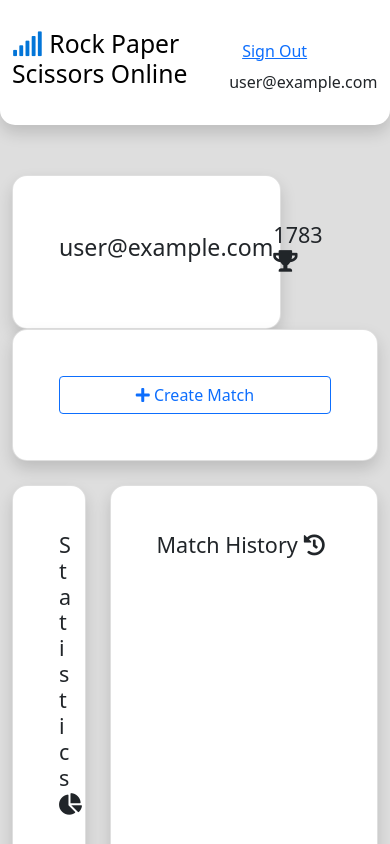
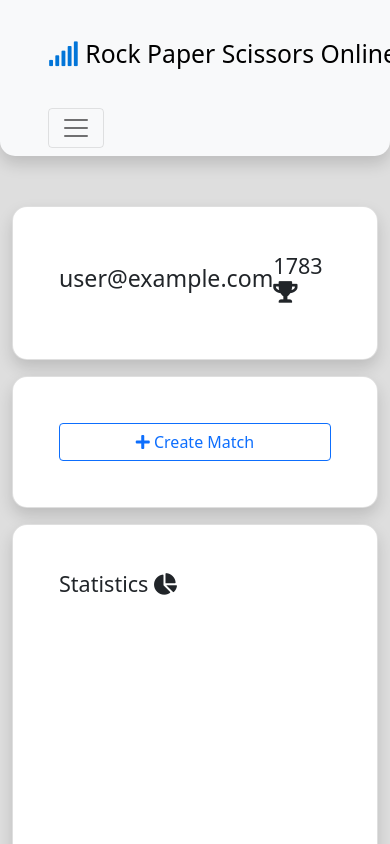
Before and after one commit to landrygeiger/rps-online, a React (Create React App) app: page / in a window 390 px wide. Shown: the top 844 px of the page. Built offline with nearby package versions, Linux system fonts and the light colour scheme; no server answers; sample sign-in values are in the browser's storage.

Commit message:
Improved mobile support by introducing break points in main and game layouts.

```diff
--- a/public/stylesheet.css
+++ b/public/stylesheet.css
@@ -40,3 +40,28 @@
 .game-button:hover {
     background-color: #545454;
 }
+
+.player-title {
+    font-size: 25px;
+}
+
+@media (max-width: 768px) {
+    .player-title {
+        font-size: 17px;
+    }
+}
+
+.game-buttons {
+    display: flex;
+    justify-content: center;
+    align-items: center;
+}
+
+@media (max-width: 768px) {
+    .game-buttons {
+        display: flex;
+        justify-content: center;
+        align-items: center;
+        flex-direction: column;
+    }
+}
--- a/src/components/AuthComponents.js
+++ b/src/components/AuthComponents.js
@@ -17,7 +17,7 @@ export const SignUp = () => {
         e.preventDefault();
 
         if(passwordRef.current.value !== confirmPasswordRef.current.value) {
-            return setError("Passwords do no match");
+            return setError("Passwords do not match.");
         }
 
         try {
@@ -26,7 +26,7 @@ export const SignUp = () => {
             await signup(emailRef.current.value, passwordRef.current.value);
             history.push("/");
         } catch {
-            setError("Failed to create account");
+            setError("Failed to create account.");
         }
 
         setLoading(false);
@@ -78,7 +78,7 @@ export const Login = () => {
             await login(emailRef.current.value, passwordRef.current.value);
             history.push("/");
         } catch {
-            setError("Failed to login");
+            setError("Failed to login.");
         }
 
         setLoading(false);
--- a/src/components/Loader.js
+++ b/src/components/Loader.js
@@ -1,6 +1,6 @@
 const Loader = () => {
     return (
-        <div className="d-flex align-items-center justify-content-center w-100 h-100 p-5">
+        <div className="d-flex align-items-center justify-content-center w-100 h-100 p-5" style={{flexGrow: 1}}>
             <div className="loader"></div>
         </div>
     );
--- a/src/components/PageHeader.js
+++ b/src/components/PageHeader.js
@@ -1,6 +1,6 @@
 import { Link, useHistory } from "react-router-dom";
 import { useState } from "react";
-import { Button, Container, Alert } from "react-bootstrap";
+import { Button, Container, Alert, Navbar, Nav } from "react-bootstrap";
 import { useAuth } from "../contexts/AuthContext";
 
 // Styling for inner header container (keeps header items within an area of 1200px )
@@ -27,7 +27,22 @@ const PageHeader = () => {
     const { currentUser } = useAuth();
 
     return (
-        <div className="shadow" style={outerStyle}>
+        <Navbar bg="light" expand="md" style={{maxWidth: "1500px", borderRadius: "0 0 15px 15px"}} className="mx-auto shadow px-5">
+            <Navbar.Brand style={{minHeight: "100px"}} className="d-flex align-items-center">
+                <Link to="/" style={{textDecoration: "none", color: "black"}}>
+                    <h2><i className="fas fa-signal" style={{color: "#0275d8"}} /> Rock Paper Scissors Online</h2>
+                </Link>
+            </Navbar.Brand>
+            <Navbar.Toggle aria-controls="navbar-nav" />
+            <Navbar.Collapse id="navbar-nav">
+                <Nav className="d-flex justify-content-end w-100">
+                    <div className="d-flex justify-content-end">
+                        { currentUser ? <SignOutAndProfileInputs /> : <LoginAndSignUpInputs /> }
+                    </div>
+                </Nav>
+            </Navbar.Collapse>
+        </Navbar>
+        /* <div className="shadow" style={outerStyle}>
             <Container style={innerStyle}>
                 <Link to="/" style={{textDecoration: "none", color: "black"}}>
                     <h2><i className="fas fa-signal" style={{color: "#0275d8"}}></i> Rock Paper Scissors Online</h2>
@@ -37,21 +52,21 @@ const PageHeader = () => {
                     { !currentUser ? <LoginAndSignUpInputs /> : <SignOutAndProfileInputs /> }
                 </div>
             </Container>
-        </div>
+            </div> */
     );
 }
 
 // Contains log in and sign up buttons
 const LoginAndSignUpInputs = () => {
     return (
-        <div>
+        <>
             <Link to="/login">
                 <Button variant="primary"><i className="far fa-user"></i> Login</Button>
             </Link>
             <Link to="/signup">
                 <Button variant="outline-primary" style={{marginLeft: "15px"}}><i className="far fa-edit"></i> Sign Up</Button>
             </Link>
-        </div>
+        </>
     );
 }
 
@@ -76,10 +91,10 @@ const SignOutAndProfileInputs = () => {
     }
 
     return (
-        <div>
+        <div className="d-flex align-items-center">
             {error && <Alert variant="danger">{error}</Alert>}
-            <Button disabled={loading} variant="link" onClick={handleSignout}>Sign Out</Button>
-            <p style={{display: "inline"}}>{currentUser.email}</p>
+            <p className="mx-3 my-auto"><i className="fas fa-user" /> {currentUser.email}</p>
+            <Button disabled={loading} variant="outline-primary" onClick={handleSignout}>Sign Out</Button>
         </div>
     );
 }
--- a/src/components/PlayerDashboard.js
+++ b/src/components/PlayerDashboard.js
@@ -11,8 +11,8 @@ const PlayerDashboard = () => {
     return (
         <div className="w-100">
             { error && <Alert variant="danger" className="shadow">{error}</Alert> }
-            <Row className="mb-4">
-                <Col xs={9}>
+            <Row>
+                <Col md={9} className="mb-3">
                     <Card className="content-card shadow">
                         <Card.Body>
                         <div className="d-flex justify-content-between align-items-center">
@@ -22,7 +22,7 @@ const PlayerDashboard = () => {
                         </Card.Body>
                     </Card>
                 </Col>
-                <Col>
+                <Col className="mb-3">
                     <Card className="content-card shadow">
                         <Card.Body>
                             <div className="d-flex justify-content-end w-100">
@@ -33,14 +33,14 @@ const PlayerDashboard = () => {
                 </Col>
             </Row>
             <Row className="h-100">
-                <Col xs={3} className="h-100">
+                <Col md={3} className="h-100 mb-3">
                     <Card className="content-card shadow" style={{height: "500px"}}>
                         <Card.Body>
                             <h4>Statistics <i className="fas fa-chart-pie"></i></h4>
                         </Card.Body>
                     </Card>
                 </Col>
-                <Col>
+                <Col className="mb-3">
                     <Card className="content-card shadow" style={{height: "500px"}}>
                         <Card.Body>
                             <h4>Match History <i className="fas fa-history"></i></h4>
--- a/src/components/game/GameButtons.js
+++ b/src/components/game/GameButtons.js
@@ -34,7 +34,7 @@ const GameButtons = (props) => {
     }
 
     return (
-        <div className="d-flex justify-content-center">
+        <div className="game-buttons">
             <Button disabled={props.disabled} handleClick={handleClick} buttonId={"rock"} colored={colored} />
             <Button disabled={props.disabled} handleClick={handleClick} buttonId={"paper"} colored={colored} />
             <Button disabled={props.disabled} handleClick={handleClick} buttonId={"scissors"} colored={colored} />
--- a/src/components/game/GameCompleteDisplay.js
+++ b/src/components/game/GameCompleteDisplay.js
@@ -1,6 +1,6 @@
 
 const GameCompleteDisplay = (props) => {
-    return <p style={{fontSize: "40px"}}>{props.matchStatus.data.winner} wins!</p>
+    return <p style={{fontSize: "40px", textAlign: "center"}}>{props.matchStatus.data.winner} wins!</p>
 }
 
 export default GameCompleteDisplay;
--- a/src/components/game/GameDisplay.js
+++ b/src/components/game/GameDisplay.js
@@ -62,12 +62,12 @@ const GameDisplay = () => {
     }
 
     return (
-        <Card className="w-100 content-card shadow" style={{height: "calc(100vh - 225px"}}>
-            <Card.Body>
+        <Card className="w-100 content-card shadow mb-5">
+            <Card.Body className="d-flex flex-column" style={{minHeight: "500px", boxSizing: "border-box"}}>
                 { !loading
                 ? <>
                     <Scoreboard matchData={matchData} />
-                    <div className= "d-flex justify-content-center align-items-center flex-column" style={{height: "520px"}}>
+                    <div className= "d-flex justify-content-center align-items-center flex-column" style={{flexGrow: 1}}>
                         { matchStatus.state === "waiting-for-players" ? <>
                                 <p>Waiting for players...</p>
                                 <InputGroup style={{width: "450px"}}>
--- a/src/components/game/Scoreboard.js
+++ b/src/components/game/Scoreboard.js
@@ -4,8 +4,8 @@ const Scoreboard = (props) => {
     return (
         <>
             <div className="d-flex justify-content-between mb-2">
-                <h2>{props.matchData.player1}</h2>
-                <h2>{props.matchData.player2}</h2>
+                <p className="player-title">{props.matchData.player1}</p>
+                <p className="player-title">{props.matchData.player2}</p>
             </div>
             <div className="d-flex justify-content-between">
                 <div className="d-flex">
--- a/src/contexts/SocketContext.js
+++ b/src/contexts/SocketContext.js
@@ -14,7 +14,7 @@ export const SocketProvider = ({ children }) => {
     const connect = () => {
         // Promise that resolves once connection to server is established
         return new Promise((resolve, reject) => {
-            const socket = io();
+            const socket = io("http://localhost:3030");
             socket.on("connect", () => {
                 setConnected(true);
                 setSocket(socket);
```
